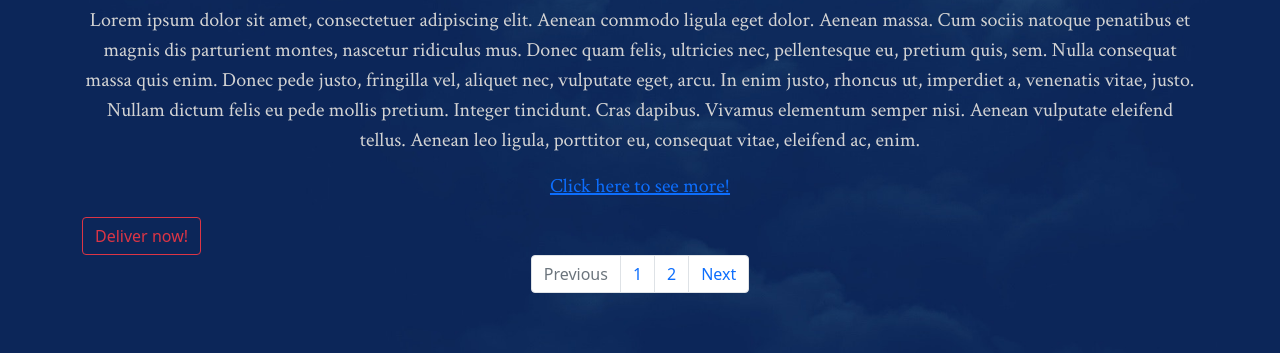
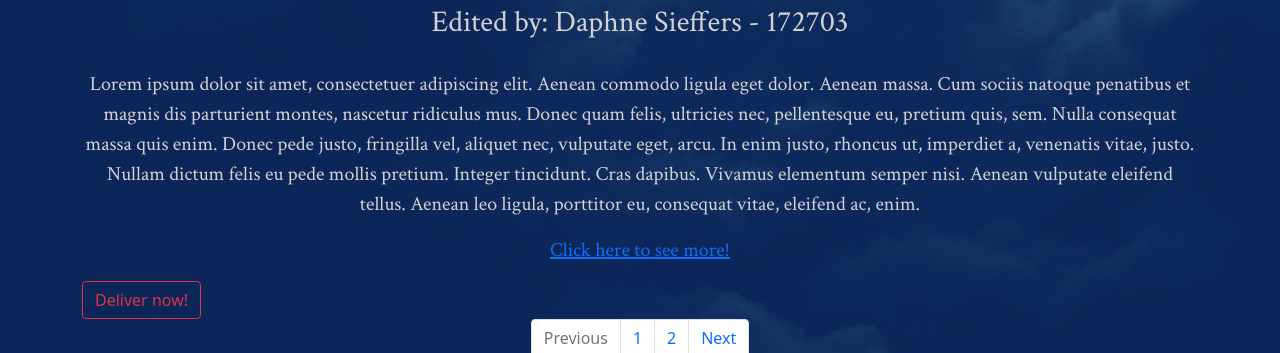
Before and after one commit to LisenkaPR8/PRJ4-FinalAssignment, a plain HTML site: page index.html in a window 1280 px wide. Shown: the part 747-1100 px from the top of the page. Drawn offline with nearby package versions, Linux system fonts and the light colour scheme.

Commit message:
Update index.html

```diff
--- a/index.html
+++ b/index.html
@@ -66,6 +66,7 @@
             <div class="text">
             <h1 id="bigtext">Welcome to Restaurant Hemel en Aarde!</h1>
             <h3> A website made by: Lisenka Velderman </h3>
+                <h3> Edited by: Daphne Sieffers - 172703 </h3>
             <p>
                 Lorem ipsum dolor sit amet, consectetuer adipiscing elit. Aenean commodo ligula eget dolor. Aenean massa. Cum sociis natoque penatibus et magnis dis parturient montes, nascetur ridiculus mus. Donec quam felis, ultricies nec, pellentesque eu, pretium quis, sem. Nulla consequat massa quis enim. Donec pede justo, fringilla vel, aliquet nec, vulputate eget, arcu. In enim justo, rhoncus ut, imperdiet a, venenatis vitae, justo. Nullam dictum felis eu pede mollis pretium. Integer tincidunt. Cras dapibus. Vivamus elementum semper nisi. Aenean vulputate eleifend tellus. Aenean leo ligula, porttitor eu, consequat vitae, eleifend ac, enim. </p>
                 <p><a href="https://www.buas.nl/">Click here to see more!</a></p>
```
